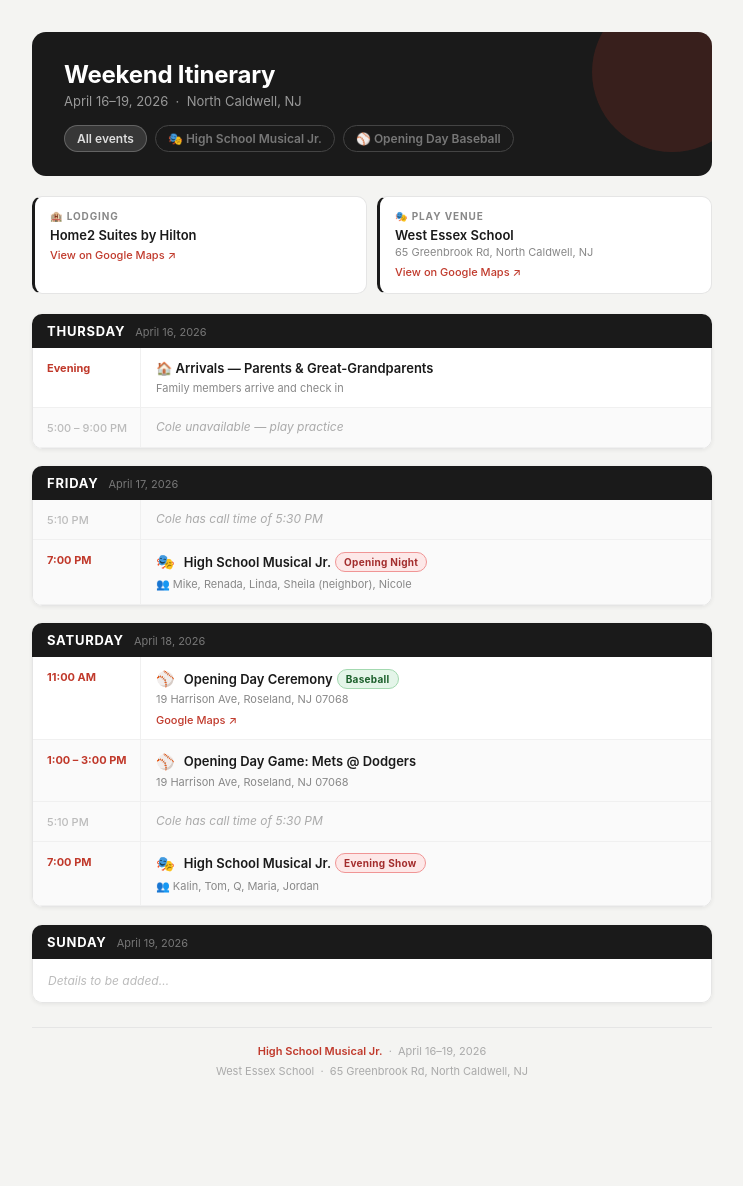
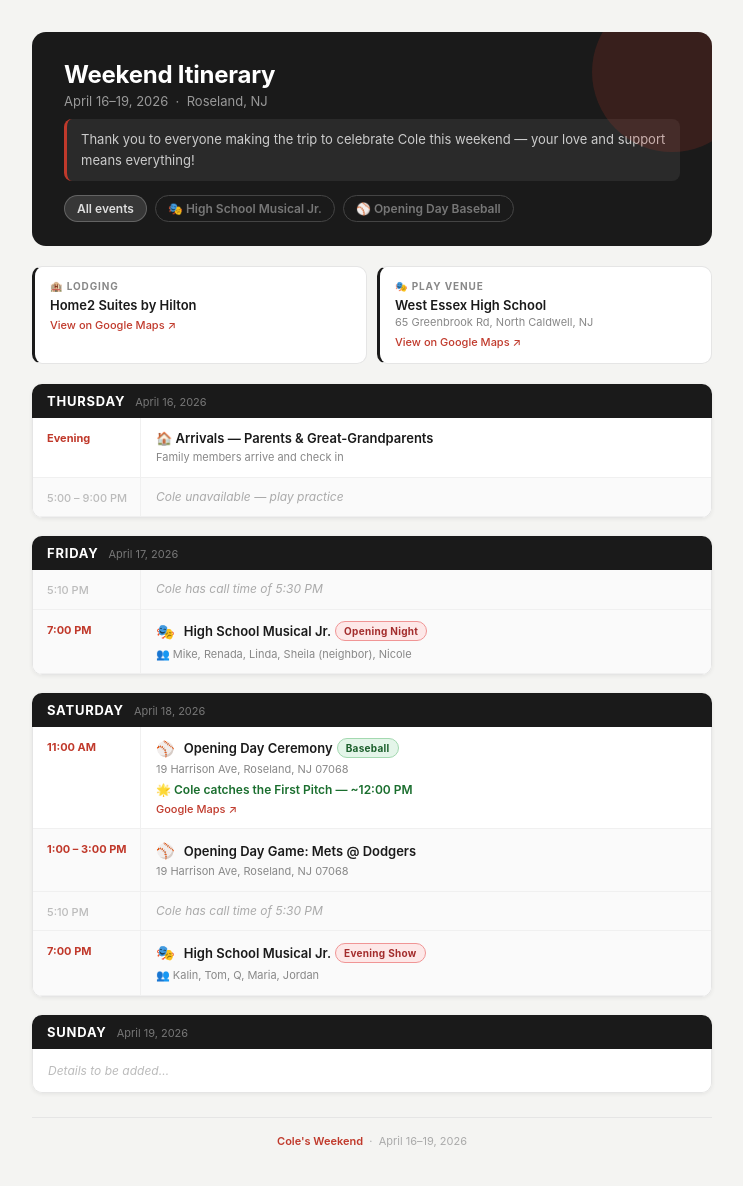
Before and after one commit to j-lytle/play_itenerary, a plain HTML site: page index.html in a window 1280 px wide. Shown: the whole page, without its empty margins (268-1011 px from the left). Before the commit the page ends 1130 px from the top, so only its background shows below. Drawn offline with Linux system fonts and the light colour scheme.

Commit message:
header update

```diff
--- a/index.html
+++ b/index.html
@@ -1,3 +1,4 @@
+
 <!DOCTYPE html>
 <html lang="en">
 <head>
@@ -7,14 +8,14 @@
 <style>
   *, *::before, *::after { box-sizing: border-box; margin: 0; padding: 0; }
   body { font-family: -apple-system, BlinkMacSystemFont, 'Segoe UI', Helvetica, Arial, sans-serif; background: #f4f4f2; color: #1a1a1a; min-height: 100vh; padding: 2rem 1rem 3rem; }
-
   .wrap { max-width: 680px; margin: 0 auto; }
 
   .hero { background: #1a1a1a; border-radius: 14px; padding: 1.75rem 2rem 1.5rem; margin-bottom: 1.25rem; position: relative; overflow: hidden; }
   .hero::after { content: ''; position: absolute; top: -40px; right: -40px; width: 160px; height: 160px; border-radius: 50%; background: rgba(192,57,43,0.18); pointer-events: none; }
   .hero-title { font-size: 24px; font-weight: 700; color: #fff; letter-spacing: -0.01em; }
   .hero-sub { font-size: 13px; color: #999; margin-top: 4px; }
-  .hero-pills { display: flex; gap: 8px; flex-wrap: wrap; margin-top: 16px; }
+  .hero-welcome { font-size: 13px; color: #ccc; margin-top: 10px; line-height: 1.6; padding: 10px 14px; background: rgba(255,255,255,0.07); border-radius: 8px; border-left: 3px solid #c0392b; }
+  .hero-pills { display: flex; gap: 8px; flex-wrap: wrap; margin-top: 14px; }
   .pill { font-size: 12px; font-weight: 600; padding: 5px 12px; border-radius: 20px; cursor: pointer; transition: all 0.15s; user-select: none; border: 1.5px solid transparent; }
   .pill-play { background: #c0392b; color: #fff; border-color: #c0392b; }
   .pill-baseball { background: #1a6e2e; color: #fff; border-color: #1a6e2e; }
@@ -50,6 +51,7 @@
   .event-title { font-size: 13px; font-weight: 600; color: #1a1a1a; display: flex; align-items: center; flex-wrap: wrap; gap: 4px; line-height: 1.4; }
   .event.dimmed-row .event-title { font-style: italic; font-weight: 400; color: #aaa; font-size: 12px; }
   .event-detail { font-size: 11px; color: #888; margin-top: 3px; line-height: 1.4; }
+  .event-highlight { font-size: 12px; color: #1a6e2e; font-weight: 600; margin-top: 5px; display: flex; align-items: center; gap: 5px; }
   .event-link { font-size: 11px; color: #c0392b; text-decoration: none; margin-top: 3px; display: inline-block; font-weight: 500; }
   .event-link:hover { text-decoration: underline; }
   .event-attendees { font-size: 11px; color: #888; margin-top: 4px; line-height: 1.5; }
@@ -57,9 +59,9 @@
   .tag { display: inline-block; font-size: 10px; font-weight: 700; padding: 2px 8px; border-radius: 10px; letter-spacing: 0.03em; }
   .tag-red { background: #fde8e8; color: #a32d2d; border: 1px solid #f09595; }
   .tag-green { background: #e4f5e9; color: #1a5e2a; border: 1px solid #a3d9b0; }
+  .tag-gold { background: #fef8e4; color: #7a5c00; border: 1px solid #f0d060; }
 
   .empty-state { text-align: center; padding: 16px; font-size: 12px; color: #aaa; font-style: italic; display: none; }
-
   .tbd-row { padding: 14px 15px; font-size: 12px; color: #bbb; font-style: italic; background: #fff; }
 
   .footer { text-align: center; font-size: 11px; color: #aaa; margin-top: 1.5rem; padding-top: 14px; border-top: 1px solid #e5e5e5; line-height: 1.8; }
@@ -83,7 +85,8 @@
 
   <div class="hero">
     <div class="hero-title">Weekend Itinerary</div>
-    <div class="hero-sub">April 16–19, 2026 &nbsp;·&nbsp; North Caldwell, NJ</div>
+    <div class="hero-sub">April 16–19, 2026 &nbsp;·&nbsp; Roseland, NJ</div>
+    <div class="hero-welcome">Thank you to everyone making the trip to celebrate Cole this weekend — your love and support means everything!</div>
     <div class="hero-pills">
       <span class="pill pill-all" data-filter="all" onclick="setFilter('all')">All events</span>
       <span class="pill pill-play inactive" data-filter="play" onclick="setFilter('play')">🎭 High School Musical Jr.</span>
@@ -99,7 +102,7 @@
     </div>
     <div class="info-card">
       <div class="info-card-label">🎭 Play Venue</div>
-      <div class="info-card-name">West Essex School</div>
+      <div class="info-card-name">West Essex High School</div>
       <div class="info-card-addr">65 Greenbrook Rd, North Caldwell, NJ</div>
       <a href="https://maps.google.com/?q=65+Greenbrook+Rd,+North+Caldwell,+NJ" class="info-card-link">View on Google Maps ↗</a>
     </div>
@@ -165,6 +168,7 @@
         <div class="event-body">
           <div class="event-title"><span class="event-emoji">⚾</span> Opening Day Ceremony <span class="tag tag-green">Baseball</span></div>
           <div class="event-detail">19 Harrison Ave, Roseland, NJ 07068</div>
+          <div class="event-highlight">🌟 Cole catches the First Pitch — ~12:00 PM</div>
           <a href="https://maps.google.com/?q=19+Harrison+Ave,+Roseland,+NJ+07068" class="event-link">Google Maps ↗</a>
         </div>
       </div>
@@ -204,23 +208,16 @@
   </div>
 
   <div class="footer">
-    <span class="footer-accent">High School Musical Jr.</span> &nbsp;·&nbsp; April 16–19, 2026<br>
-    West Essex School &nbsp;·&nbsp; 65 Greenbrook Rd, North Caldwell, NJ
+    <span class="footer-accent">Cole's Weekend</span> &nbsp;·&nbsp; April 16–19, 2026
   </div>
 
 </div>
-
 <script>
-  let current = 'all';
-
   function setFilter(f) {
-    current = f;
     document.querySelectorAll('.pill').forEach(p => {
       p.classList.toggle('inactive', p.dataset.filter !== f);
     });
-
-    const days = ['thu','fri','sat','sun'];
-    days.forEach(d => {
+    ['thu','fri','sat','sun'].forEach(d => {
       const container = document.getElementById('events-' + d);
       if (!container) return;
       const rows = container.querySelectorAll('.event[data-tags]');
@@ -233,8 +230,6 @@
       });
       const empty = document.getElementById('empty-' + d);
       if (empty) empty.style.display = visible === 0 ? 'block' : 'none';
-      const dayBlock = document.getElementById('day-' + d);
-      if (dayBlock) dayBlock.style.display = (f !== 'all' && visible === 0 && d === 'sun') ? 'none' : '';
     });
   }
 </script>
```
